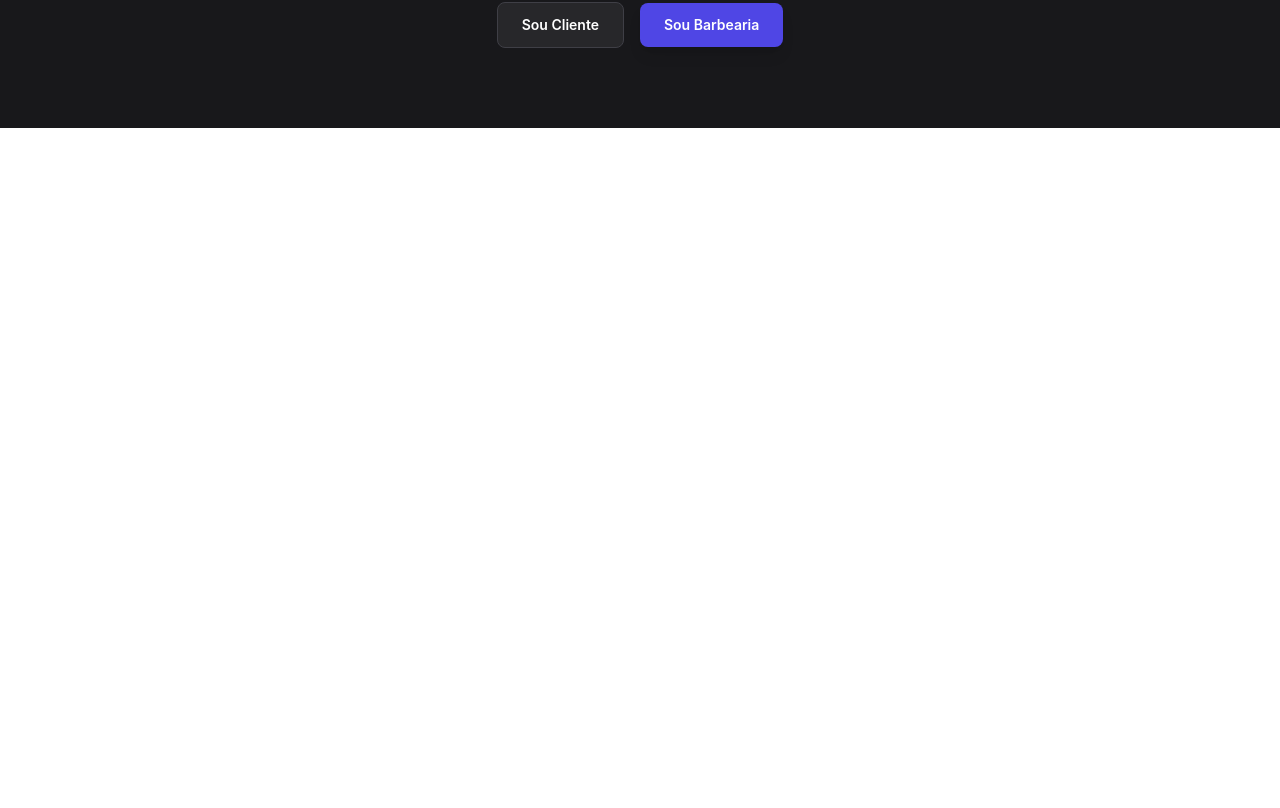
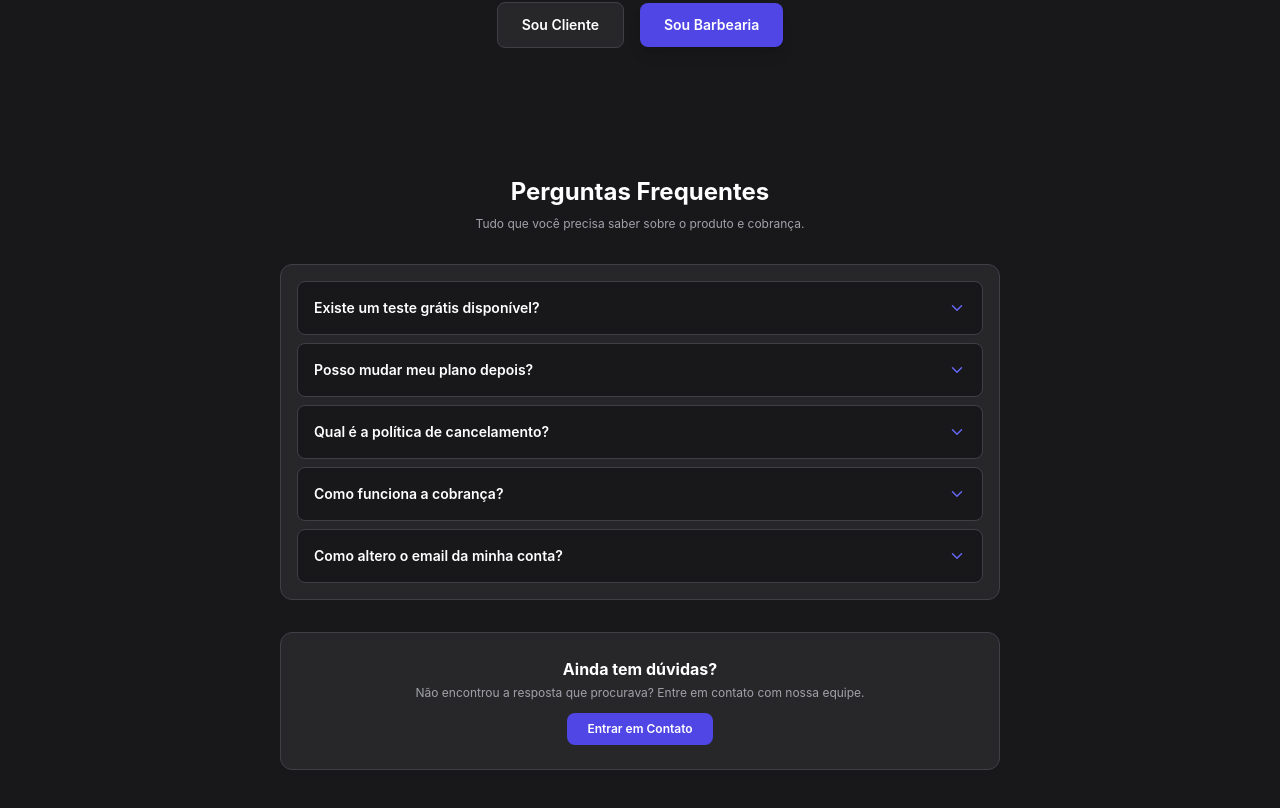
Before and after one commit to GuiQueirozRibeiro/hora-certa-web, a React (Vite) app in the folder Landing-Page/: page / in a window 1280 px wide. Shown: the part 4438-5246 px from the top of the page. Before the commit the page ends 4566 px from the top, so only its background shows below. Built offline with nearby package versions, Linux system fonts and the light colour scheme.

Commit message:
adiciona FAQ

```diff
--- a/Landing-Page/src/App.tsx
+++ b/Landing-Page/src/App.tsx
@@ -1,6 +1,7 @@
 import { About } from "./components/landing/About/About";
 import { ComoIniciar } from "./components/landing/ComoIniciar/ComoIniciar";
 import { CTA } from "./components/landing/CTA/CTA";
+import { FAQ } from "./components/landing/FAQ/FAQ";
 import { Funcionalidades } from "./components/landing/Funcionalidades/Funcionalidades";
 import { Hero } from "./components/landing/Hero/Hero";
 import { NavBar } from "./components/landing/NavBar/NavBar";
@@ -18,6 +19,7 @@ export default function App() {
       <ComoIniciar/>
       <Precos/>
       <CTA/>
+      <FAQ/>
     </div>
   )
 }
--- /dev/null
+++ b/Landing-Page/src/components/landing/FAQ/FAQ.tsx
@@ -0,0 +1,152 @@
+import { ChevronDown } from "lucide-react";
+import { useState } from "react";
+import { gsap } from "gsap";
+import { useRef, useEffect } from "react";
+
+export function FAQ() {
+  const [activeIndex, setActiveIndex] = useState<number | null>(null);
+  const contentRefs = useRef<(HTMLDivElement | null)[]>([]);
+  const iconRefs = useRef<(SVGSVGElement | null)[]>([]);
+
+  const faqs = [
+    {
+      pergunta: "Existe um teste grátis disponível?",
+      resposta: "Sim, você pode experimentar gratuitamente por 30 dias. Se quiser, forneceremos uma ligação de integração personalizada de 30 minutos para que você comece a usar o mais rápido possível."
+    },
+    {
+      pergunta: "Posso mudar meu plano depois?",
+      resposta: "Sim, você pode fazer upgrade ou downgrade do seu plano a qualquer momento. As mudanças serão refletidas imediatamente e o valor será ajustado proporcionalmente."
+    },
+    {
+      pergunta: "Qual é a política de cancelamento?",
+      resposta: "Você pode cancelar sua assinatura a qualquer momento. Não há taxas de cancelamento e você continuará tendo acesso até o final do período pago."
+    },
+    {
+      pergunta: "Como funciona a cobrança?",
+      resposta: "A cobrança é feita mensalmente ou anualmente, dependendo do plano escolhido. Aceitamos cartão de crédito e boleto bancário. O pagamento é processado automaticamente."
+    },
+    {
+      pergunta: "Como altero o email da minha conta?",
+      resposta: "Você pode alterar o email da sua conta nas configurações de perfil. Basta acessar 'Minha Conta' > 'Configurações' > 'Email' e fazer a alteração."
+    }
+  ];
+
+  useEffect(() => {
+    contentRefs.current.forEach((content, index) => {
+      if (content) {
+        if (index === activeIndex) {
+          // Anima abertura
+          gsap.to(content, {
+            height: "auto",
+            opacity: 1,
+            duration: 0.4,
+            ease: "power2.out"
+          });
+
+          // Anima ícone
+          if (iconRefs.current[index]) {
+            gsap.to(iconRefs.current[index], {
+              rotation: 180,
+              duration: 0.3,
+              ease: "power2.out"
+            });
+          }
+        } else {
+          // Anima fechamento
+          gsap.to(content, {
+            height: 0,
+            opacity: 0,
+            duration: 0.4,
+            ease: "power2.in"
+          });
+
+          // Anima ícone
+          if (iconRefs.current[index]) {
+            gsap.to(iconRefs.current[index], {
+              rotation: 0,
+              duration: 0.3,
+              ease: "power2.in"
+            });
+          }
+        }
+      }
+    });
+  }, [activeIndex]);
+
+  const toggleFAQ = (index: number) => {
+    setActiveIndex(activeIndex === index ? null : index);
+  };
+
+  return (
+    <section className="w-full py-10 md:py-12 bg-zinc-900">
+      <div className="max-w-3xl mx-auto px-4 sm:px-6">
+
+        {/* Título */}
+        <div className="text-center mb-6 md:mb-8">
+          <h2 className="text-lg sm:text-xl md:text-2xl font-bold text-white mb-2">
+            Perguntas Frequentes
+          </h2>
+          <p className="text-zinc-400 text-xs">
+            Tudo que você precisa saber sobre o produto e cobrança.
+          </p>
+        </div>
+
+        {/* Container dos FAQs */}
+        <div className="bg-zinc-800 rounded-xl p-3 md:p-4 border border-zinc-700">
+          <div className="space-y-2">
+            {faqs.map((faq, index) => (
+              <div
+                key={index}
+                className="bg-zinc-900 rounded-lg border border-zinc-700 overflow-hidden"
+              >
+                {/* Pergunta - Clicável */}
+                <button
+                  onClick={() => toggleFAQ(index)}
+                  className="w-full flex items-center justify-between p-3 md:p-4 text-left hover:bg-zinc-800 transition-colors duration-200"
+                >
+                  <span className="text-xs md:text-sm font-semibold text-white pr-3">
+                    {faq.pergunta}
+                  </span>
+                  <ChevronDown
+                    ref={(el) => {
+                      iconRefs.current[index] = el;
+                    }}
+                    size={18}
+                    className="text-indigo-500 flex-shrink-0"
+                  />
+                </button>
+
+                {/* Resposta - Animada */}
+                <div
+                  ref={(el) => {
+                    contentRefs.current[index] = el;
+                  }}
+                  style={{ height: 0, opacity: 0, overflow: "hidden" }}
+                >
+                  <div className="px-3 md:px-4 pb-3 md:pb-4">
+                    <p className="text-xs text-zinc-300 leading-relaxed">
+                      {faq.resposta}
+                    </p>
+                  </div>
+                </div>
+              </div>
+            ))}
+          </div>
+        </div>
+
+        {/* CTA adicional */}
+        <div className="mt-6 md:mt-8 text-center bg-zinc-800 rounded-xl p-4 md:p-6 border border-zinc-700">
+          <h3 className="text-sm md:text-base font-bold text-white mb-1">
+            Ainda tem dúvidas?
+          </h3>
+          <p className="text-xs text-zinc-400 mb-3">
+            Não encontrou a resposta que procurava? Entre em contato com nossa equipe.
+          </p>
+          <button className="px-5 py-2 bg-indigo-600 text-white text-xs font-semibold rounded-lg hover:bg-indigo-500 transition-all duration-200 active:scale-95">
+            Entrar em Contato
+          </button>
+        </div>
+      </div>
+    </section>
+  );
+}
```
